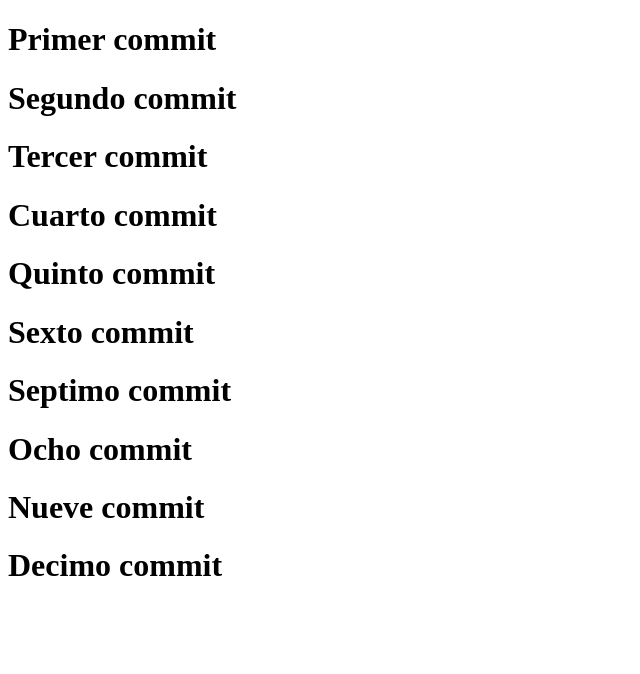
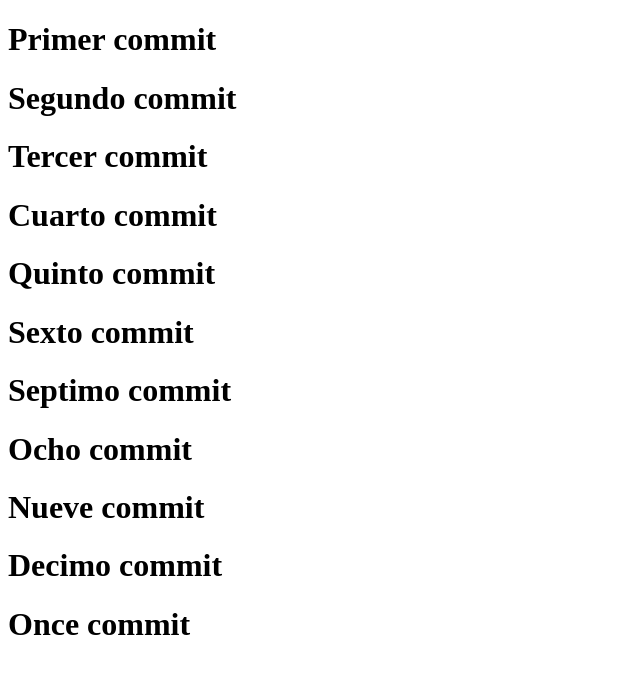
Before and after one commit to AldairMenp/aldair_mendoza_miercoles_noche_2024, a plain HTML site: page index.html in a window 1280 px wide. Shown: the whole page, without its empty margins (0-640 px from the left). Drawn offline with Linux system fonts and the light colour scheme.

Commit message:
Eleven commit

```diff
--- a/index.html
+++ b/index.html
@@ -17,5 +17,6 @@
   <h1>Ocho commit</h1>
   <h1>Nueve commit</h1>
   <h1>Decimo commit</h1>
+  <h1>Once commit</h1>
 </body>
 </html>
```
